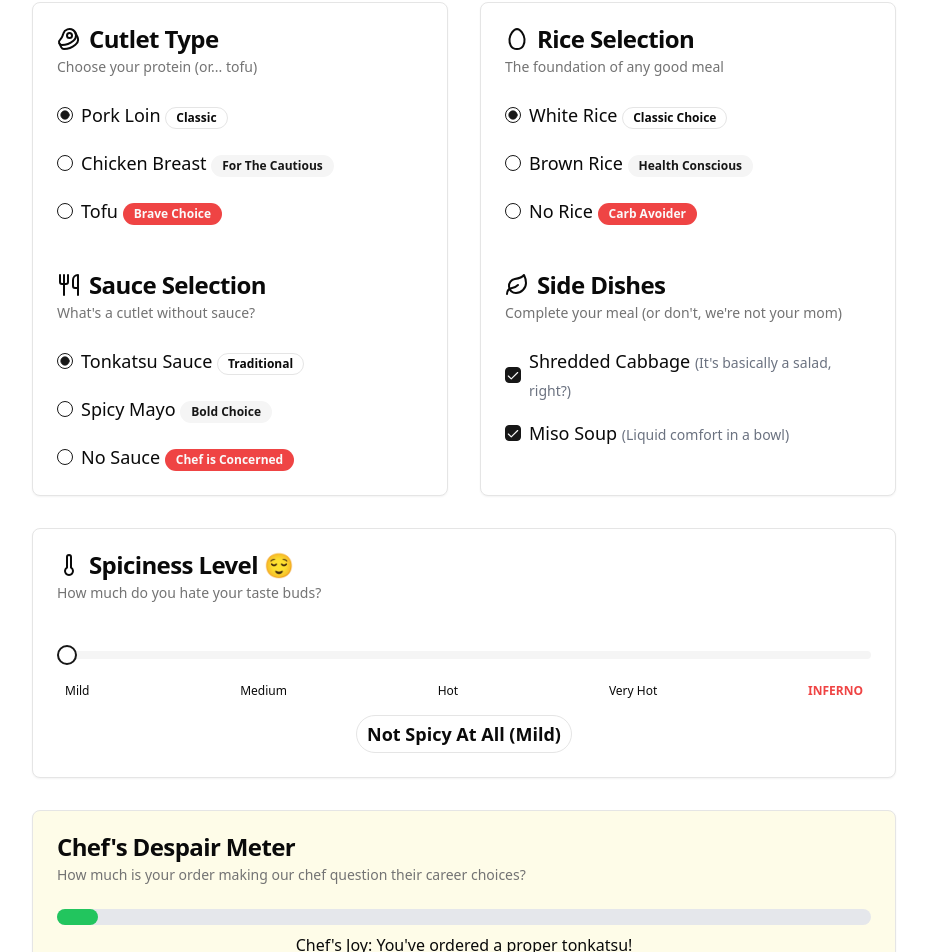
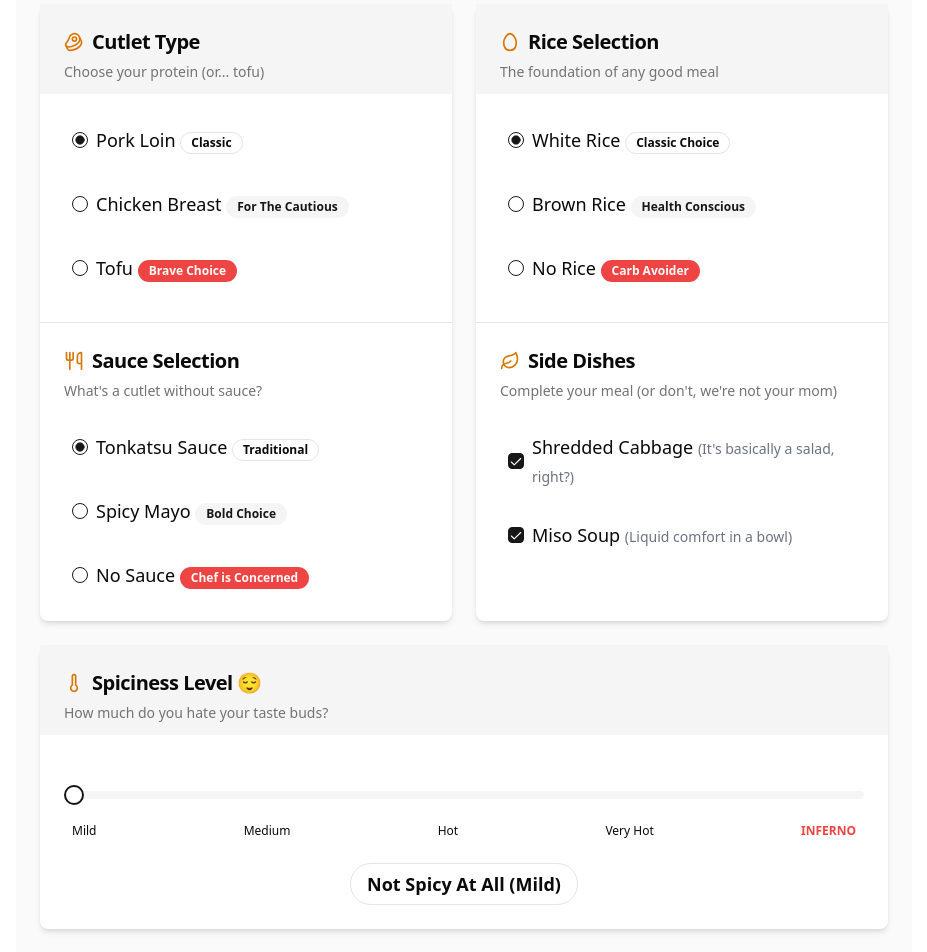
Before and after one commit to Ctpy/tonkatsu-configurator, a Next.js app: page / in a window 1280 px wide. Shown: the part 270-1222 px from the top of the page, without its empty margins (176-1103 px from the left). Built offline with nearby package versions, Linux system fonts and the light colour scheme.

Commit message:
Update configs

```diff
--- a/src/app/layout.tsx
+++ b/src/app/layout.tsx
@@ -14,8 +14,8 @@ const geistMono = Geist_Mono({
 });
 
 export const metadata: Metadata = {
-  title: "Create Next App",
-  description: "Generated by create next app",
+  title: "Tonkatsu Configurator",
+  description: "We Do NOT Judge... Much",
 };
 
 export default function RootLayout({
--- a/src/app/page.tsx
+++ b/src/app/page.tsx
@@ -12,7 +12,7 @@ import {
   Egg,
   Leaf,
   Thermometer,
-  ArrowRight,
+  Sparkles,
 } from "lucide-react";
 
 import { Alert, AlertDescription, AlertTitle } from "@/components/ui/alert";
@@ -30,7 +30,8 @@ import { RadioGroup, RadioGroupItem } from "@/components/ui/radio-group";
 import { Checkbox } from "@/components/ui/checkbox";
 import { Label } from "@/components/ui/label";
 import { Badge } from "@/components/ui/badge";
-import { toast } from "sonner"
+import { Separator } from "@/components/ui/separator";
+import { toast } from "sonner";
 
 interface ConfiguratorState {
   cutletType: string;
@@ -92,6 +93,7 @@ export default function TonkatsuConfigurator() {
   const [orderPlaced, setOrderPlaced] = useState(false);
   const [insult, setInsult] = useState<string>("");
   const [showConfetti, setShowConfetti] = useState(false);
+
   const handleConfigChange = (
     field: keyof ConfiguratorState,
     value: string | boolean | number
@@ -190,27 +192,27 @@ export default function TonkatsuConfigurator() {
   };
 
   return (
-    <div className="container mx-auto p-4 max-w-4xl">
-      <Card className="mb-8 border-4 border-yellow-400">
-        <CardHeader className="bg-yellow-50">
-          <CardTitle className="text-3xl font-bold text-center">
+    <div className="container mx-auto p-6 max-w-4xl bg-neutral-50 min-h-screen">
+      <Card className="mb-8 border-0 shadow-md overflow-hidden">
+        <div className="bg-gradient-to-r from-amber-400 to-yellow-500 py-6 px-4">
+          <CardTitle className="text-3xl font-bold text-center text-white">
             Build Your Dream Tonkatsu{" "}
             <span role="img" aria-label="pig">
               🐷
             </span>
           </CardTitle>
-          <CardDescription className="text-center text-lg">
+          <CardDescription className="text-center text-lg text-white/90 mt-2">
             (Or Nightmare? We Don't Judge... Much)
           </CardDescription>
-        </CardHeader>
+        </div>
       </Card>
 
       {orderPlaced ? (
         <Alert
           variant={isClassicTonkatsu(config) ? "default" : "destructive"}
-          className="my-6 animate-bounce"
+          className="my-6 shadow-md border-l-4"
         >
-          <CheckCircle className="h-4 w-4" />
+          <CheckCircle className="h-5 w-5" />
           <AlertTitle className="text-lg font-bold">
             Order Confirmed!
           </AlertTitle>
@@ -232,9 +234,9 @@ export default function TonkatsuConfigurator() {
           </AlertDescription>
         </Alert>
       ) : (
-        <Alert className="my-6" variant="warning">
-          <ShoppingCart className="h-4 w-4" />
-          <AlertTitle>Ready to Order?</AlertTitle>
+        <Alert className="my-6 shadow-md" variant="warning">
+          <ShoppingCart className="h-5 w-5" />
+          <AlertTitle className="font-medium">Ready to Order?</AlertTitle>
           <AlertDescription>
             Don't forget to place your order when you're done customizing your
             culinary masterpiece (or disaster)!
@@ -242,69 +244,90 @@ export default function TonkatsuConfigurator() {
         </Alert>
       )}
 
-      <div className="grid grid-cols-1 lg:grid-cols-2 gap-8">
-        <Card>
-          <CardHeader>
-            <CardTitle className="flex items-center">
-              <Beef className="mr-2" /> Cutlet Type
+      <div className="grid grid-cols-1 lg:grid-cols-2 gap-6">
+        <Card className="shadow-md border-0">
+          <CardHeader className="bg-neutral-100 pb-3">
+            <CardTitle className="flex items-center text-xl">
+              <Beef className="mr-2 h-5 w-5 text-amber-600" /> Cutlet Type
             </CardTitle>
             <CardDescription>Choose your protein (or... tofu)</CardDescription>
           </CardHeader>
-          <CardContent>
+          <CardContent className="pt-6">
             <RadioGroup
               value={config.cutletType}
               onValueChange={(value) => handleConfigChange("cutletType", value)}
               className="space-y-3"
             >
-              <div className="flex items-center space-x-2">
+              <div className="flex items-center space-x-2 p-2 rounded-md transition-colors hover:bg-neutral-100">
                 <RadioGroupItem value="Pork Loin" id="cutlet-pork" />
-                <Label htmlFor="cutlet-pork" className="text-lg">
+                <Label
+                  htmlFor="cutlet-pork"
+                  className="text-lg cursor-pointer w-full"
+                >
                   Pork Loin <Badge variant="outline">Classic</Badge>
                 </Label>
               </div>
-              <div className="flex items-center space-x-2">
+              <div className="flex items-center space-x-2 p-2 rounded-md transition-colors hover:bg-neutral-100">
                 <RadioGroupItem value="Chicken Breast" id="cutlet-chicken" />
-                <Label htmlFor="cutlet-chicken" className="text-lg">
+                <Label
+                  htmlFor="cutlet-chicken"
+                  className="text-lg cursor-pointer w-full"
+                >
                   Chicken Breast{" "}
                   <Badge variant="secondary">For The Cautious</Badge>
                 </Label>
               </div>
-              <div className="flex items-center space-x-2">
+              <div className="flex items-center space-x-2 p-2 rounded-md transition-colors hover:bg-neutral-100">
                 <RadioGroupItem value="Tofu" id="cutlet-tofu" />
-                <Label htmlFor="cutlet-tofu" className="text-lg">
+                <Label
+                  htmlFor="cutlet-tofu"
+                  className="text-lg cursor-pointer w-full"
+                >
                   Tofu <Badge variant="destructive">Brave Choice</Badge>
                 </Label>
               </div>
             </RadioGroup>
           </CardContent>
 
-          <CardHeader className="pt-6">
-            <CardTitle className="flex items-center">
-              <Utensils className="mr-2" /> Sauce Selection
+          <Separator className="my-2" />
+
+          <CardHeader className="pb-3 pt-4">
+            <CardTitle className="flex items-center text-xl">
+              <Utensils className="mr-2 h-5 w-5 text-amber-600" /> Sauce
+              Selection
             </CardTitle>
             <CardDescription>What's a cutlet without sauce?</CardDescription>
           </CardHeader>
-          <CardContent>
+          <CardContent className="pt-3">
             <RadioGroup
               value={config.sauceType}
               onValueChange={(value) => handleConfigChange("sauceType", value)}
               className="space-y-3"
             >
-              <div className="flex items-center space-x-2">
+              <div className="flex items-center space-x-2 p-2 rounded-md transition-colors hover:bg-neutral-100">
                 <RadioGroupItem value="Tonkatsu Sauce" id="sauce-tonkatsu" />
-                <Label htmlFor="sauce-tonkatsu" className="text-lg">
+                <Label
+                  htmlFor="sauce-tonkatsu"
+                  className="text-lg cursor-pointer w-full"
+                >
                   Tonkatsu Sauce <Badge variant="outline">Traditional</Badge>
                 </Label>
               </div>
-              <div className="flex items-center space-x-2">
+              <div className="flex items-center space-x-2 p-2 rounded-md transition-colors hover:bg-neutral-100">
                 <RadioGroupItem value="Spicy Mayo" id="sauce-mayo" />
-                <Label htmlFor="sauce-mayo" className="text-lg">
+                <Label
+                  htmlFor="sauce-mayo"
+                  className="text-lg cursor-pointer w-full"
+                >
                   Spicy Mayo <Badge variant="secondary">Bold Choice</Badge>
                 </Label>
               </div>
-              <div className="flex items-center space-x-2">
+              <div className="flex items-center space-x-2 p-2 rounded-md transition-colors hover:bg-neutral-100">
                 <RadioGroupItem value="No Sauce" id="sauce-none" />
-                <Label htmlFor="sauce-none" className="text-lg">
+                <Label
+                  htmlFor="sauce-none"
+                  className="text-lg cursor-pointer w-full"
+                >
                   No Sauce{" "}
                   <Badge variant="destructive">Chef is Concerned</Badge>
                 </Label>
@@ -313,50 +336,61 @@ export default function TonkatsuConfigurator() {
           </CardContent>
         </Card>
 
-        <Card>
-          <CardHeader>
-            <CardTitle className="flex items-center">
-              <Egg className="mr-2" /> Rice Selection
+        <Card className="shadow-md border-0">
+          <CardHeader className="bg-neutral-100 pb-3">
+            <CardTitle className="flex items-center text-xl">
+              <Egg className="mr-2 h-5 w-5 text-amber-600" /> Rice Selection
             </CardTitle>
             <CardDescription>The foundation of any good meal</CardDescription>
           </CardHeader>
-          <CardContent>
+          <CardContent className="pt-6">
             <RadioGroup
               value={config.riceType}
               onValueChange={(value) => handleConfigChange("riceType", value)}
               className="space-y-3"
             >
-              <div className="flex items-center space-x-2">
+              <div className="flex items-center space-x-2 p-2 rounded-md transition-colors hover:bg-neutral-100">
                 <RadioGroupItem value="White Rice" id="rice-white" />
-                <Label htmlFor="rice-white" className="text-lg">
+                <Label
+                  htmlFor="rice-white"
+                  className="text-lg cursor-pointer w-full"
+                >
                   White Rice <Badge variant="outline">Classic Choice</Badge>
                 </Label>
               </div>
-              <div className="flex items-center space-x-2">
+              <div className="flex items-center space-x-2 p-2 rounded-md transition-colors hover:bg-neutral-100">
                 <RadioGroupItem value="Brown Rice" id="rice-brown" />
-                <Label htmlFor="rice-brown" className="text-lg">
+                <Label
+                  htmlFor="rice-brown"
+                  className="text-lg cursor-pointer w-full"
+                >
                   Brown Rice <Badge variant="secondary">Health Conscious</Badge>
                 </Label>
               </div>
-              <div className="flex items-center space-x-2">
+              <div className="flex items-center space-x-2 p-2 rounded-md transition-colors hover:bg-neutral-100">
                 <RadioGroupItem value="No Rice" id="rice-none" />
-                <Label htmlFor="rice-none" className="text-lg">
+                <Label
+                  htmlFor="rice-none"
+                  className="text-lg cursor-pointer w-full"
+                >
                   No Rice <Badge variant="destructive">Carb Avoider</Badge>
                 </Label>
               </div>
             </RadioGroup>
           </CardContent>
 
-          <CardHeader className="pt-6">
-            <CardTitle className="flex items-center">
-              <Leaf className="mr-2" /> Side Dishes
+          <Separator className="my-2" />
+
+          <CardHeader className="pb-3 pt-4">
+            <CardTitle className="flex items-center text-xl">
+              <Leaf className="mr-2 h-5 w-5 text-amber-600" /> Side Dishes
             </CardTitle>
             <CardDescription>
               Complete your meal (or don't, we're not your mom)
             </CardDescription>
           </CardHeader>
-          <CardContent className="space-y-4">
-            <div className="flex items-center space-x-2">
+          <CardContent className="pt-3 space-y-4">
+            <div className="flex items-center space-x-2 p-2 rounded-md transition-colors hover:bg-neutral-100">
               <Checkbox
                 id="cabbage"
                 checked={config.cabbageShredded}
@@ -364,14 +398,17 @@ export default function TonkatsuConfigurator() {
                   handleConfigChange("cabbageShredded", Boolean(checked))
                 }
               />
-              <Label htmlFor="cabbage" className="text-lg">
+              <Label
+                htmlFor="cabbage"
+                className="text-lg cursor-pointer w-full"
+              >
                 Shredded Cabbage{" "}
                 <span className="text-sm text-gray-500">
                   (It's basically a salad, right?)
                 </span>
               </Label>
             </div>
-            <div className="flex items-center space-x-2">
+            <div className="flex items-center space-x-2 p-2 rounded-md transition-colors hover:bg-neutral-100">
               <Checkbox
                 id="miso"
                 checked={config.misoSoup}
@@ -379,7 +416,7 @@ export default function TonkatsuConfigurator() {
                   handleConfigChange("misoSoup", Boolean(checked))
                 }
               />
-              <Label htmlFor="miso" className="text-lg">
+              <Label htmlFor="miso" className="text-lg cursor-pointer w-full">
                 Miso Soup{" "}
                 <span className="text-sm text-gray-500">
                   (Liquid comfort in a bowl)
@@ -390,17 +427,17 @@ export default function TonkatsuConfigurator() {
         </Card>
       </div>
 
-      <Card className="mt-8">
-        <CardHeader>
-          <CardTitle className="flex items-center">
-            <Thermometer className="mr-2" /> Spiciness Level{" "}
-            {getSpiceLevelEmoji()}
+      <Card className="mt-6 shadow-md border-0">
+        <CardHeader className="bg-neutral-100 pb-3">
+          <CardTitle className="flex items-center text-xl">
+            <Thermometer className="mr-2 h-5 w-5 text-amber-600" />
+            Spiciness Level {getSpiceLevelEmoji()}
           </CardTitle>
           <CardDescription>
             How much do you hate your taste buds?
           </CardDescription>
         </CardHeader>
-        <CardContent>
+        <CardContent className="pt-8 pb-6">
           <Slider
             defaultValue={[0]}
             max={10}
@@ -411,14 +448,14 @@ export default function TonkatsuConfigurator() {
             }
             className="my-6"
           />
-          <div className="flex justify-between text-xs px-2">
+          <div className="flex justify-between text-xs px-2 mt-3 mb-6">
             <span>Mild</span>
             <span>Medium</span>
             <span>Hot</span>
             <span>Very Hot</span>
             <span className="text-red-500 font-bold">INFERNO</span>
           </div>
-          <div className="mt-4 text-center">
+          <div className="text-center">
             <Badge
               variant={
                 config.spicinessLevel >= 7
@@ -427,7 +464,7 @@ export default function TonkatsuConfigurator() {
                   ? "secondary"
                   : "outline"
               }
-              className="text-lg py-1"
+              className="text-lg py-1.5 px-4"
             >
               {config.spicinessLevel === 0
                 ? "Not Spicy At All (Mild)"
@@ -443,18 +480,21 @@ export default function TonkatsuConfigurator() {
         </CardContent>
       </Card>
 
-      <Card className="mt-8 bg-yellow-50">
-        <CardHeader>
-          <CardTitle>Chef's Despair Meter</CardTitle>
+      <Card className="mt-6 shadow-md border-0">
+        <CardHeader className="bg-gradient-to-r from-green-50 to-yellow-50 pb-3">
+          <CardTitle className="flex items-center text-xl">
+            <Sparkles className="mr-2 h-5 w-5 text-amber-600" /> Chef's Despair
+            Meter
+          </CardTitle>
           <CardDescription>
             How much is your order making our chef question their career
             choices?
           </CardDescription>
         </CardHeader>
-        <CardContent>
-          <div className="w-full bg-gray-200 rounded-full h-4 dark:bg-gray-700">
+        <CardContent className="pt-6 pb-6">
+          <div className="w-full bg-gray-100 rounded-full h-5 shadow-inner">
             <div
-              className={`h-4 rounded-full ${
+              className={`h-5 rounded-full transition-all duration-500 ${
                 isClassicTonkatsu(config)
                   ? "bg-green-500"
                   : getChefDespairLevel() === "Mild Concern"
@@ -474,31 +514,36 @@ export default function TonkatsuConfigurator() {
               }}
             ></div>
           </div>
-          <p className="text-center mt-2 font-medium">
+          <p className="text-center mt-4 font-medium">
             {isClassicTonkatsu(config)
-              ? "Chef's Joy: You've ordered a proper tonkatsu!"
+              ? "Chef's Joy: You've ordered a proper tonkatsu! 👨‍🍳👌"
               : `${getChefDespairLevel()}: ${
                   getChefDespairLevel() === "Mild Concern"
-                    ? "The chef is raising an eyebrow"
+                    ? "The chef is raising an eyebrow 🤨"
                     : getChefDespairLevel() === "Significant Worry"
-                    ? "The chef is muttering under their breath"
-                    : "The chef is contemplating a career change"
+                    ? "The chef is muttering under their breath 😒"
+                    : "The chef is contemplating a career change 😱"
                 }`}
           </p>
         </CardContent>
       </Card>
 
-      <div className="flex justify-center mt-8 space-x-4">
+      <div className="flex flex-col sm:flex-row justify-center items-center mt-8 space-y-4 sm:space-y-0 sm:space-x-4">
         <Button
           size="lg"
           variant="default"
-          className="bg-yellow-500 hover:bg-yellow-600"
+          className="bg-gradient-to-r from-amber-500 to-yellow-500 hover:from-amber-600 hover:to-yellow-600 w-full sm:w-auto"
           onClick={handleSubmit}
         >
           <ShoppingCart className="mr-2 h-5 w-5" />
           Place Order (At Your Own Risk)
         </Button>
-        <Button size="lg" variant="outline" onClick={handleReset}>
+        <Button
+          size="lg"
+          variant="outline"
+          onClick={handleReset}
+          className="w-full sm:w-auto"
+        >
           <X className="mr-2 h-5 w-5" />
           Reset (And Pretend This Never Happened)
         </Button>
```
